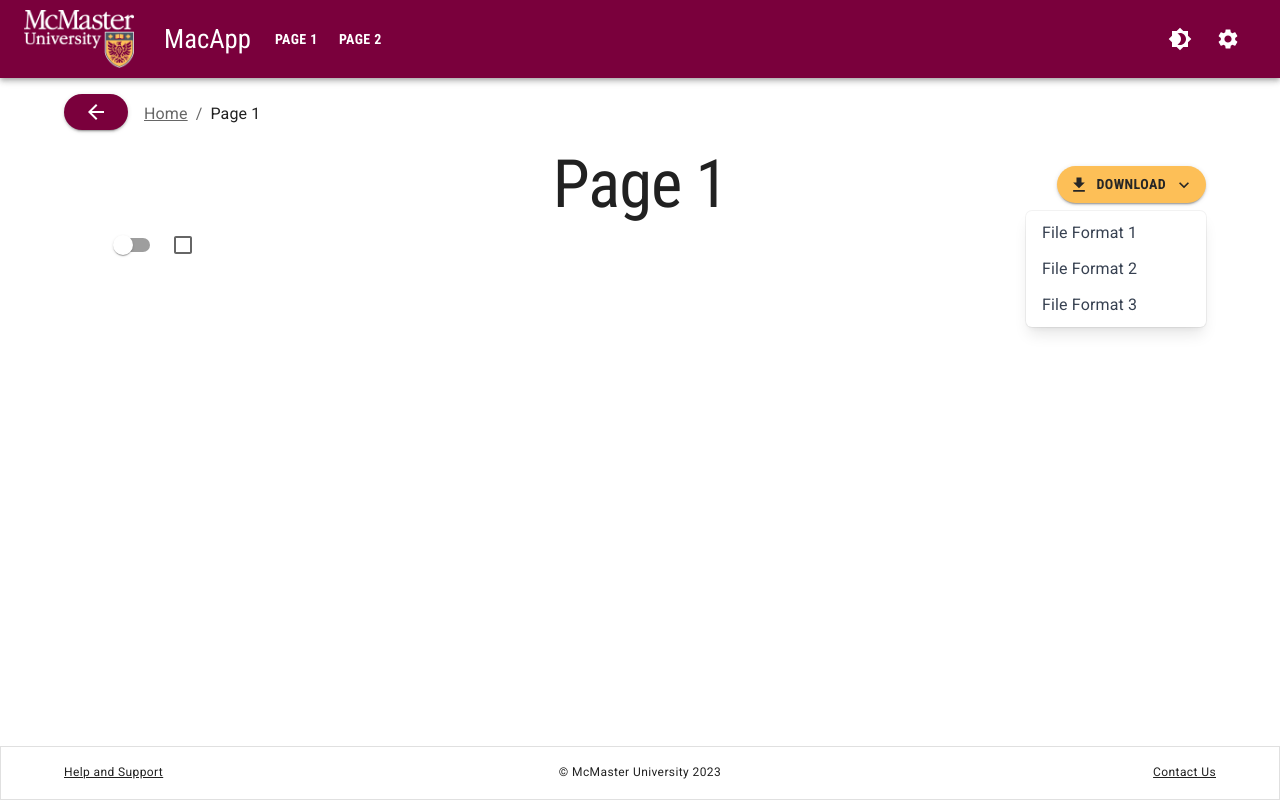
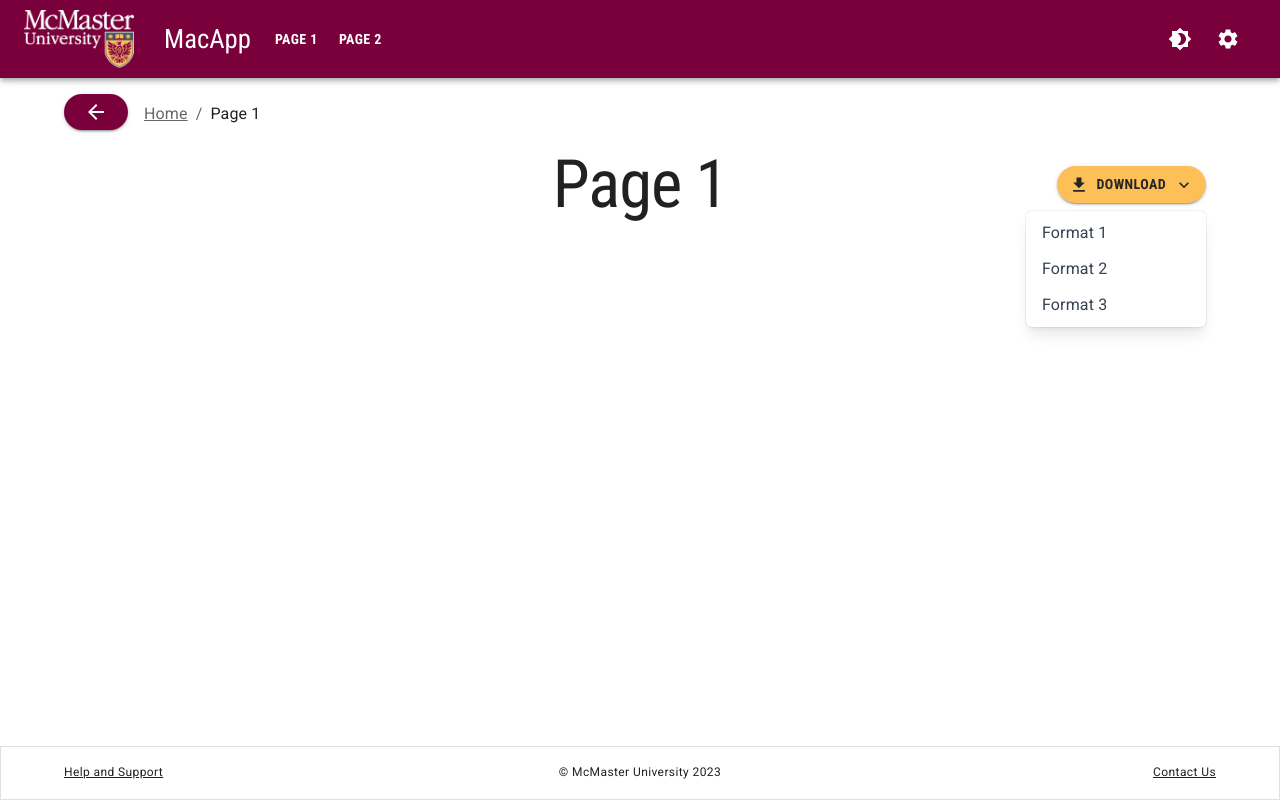
Before and after one commit to McMasterRS/wsr_web-design-guide, a Next.js app: page /page_1 in a window 1280 px wide. Both pictures are taken after a click on the button "DOWNLOAD". Built offline with nearby package versions, Linux system fonts and the light colour scheme.

Commit message:
Revert "added accessible focus indicators"
This reverts commit 991bc4586720b47cbc68e43254da345590bfd860.

```diff
--- a/app/page_1/page.tsx
+++ b/app/page_1/page.tsx
@@ -14,8 +14,6 @@ import Typography from '@mui/material/Typography'
 import {MacButton} from "@/components/MacComponents/MacButton";
 import useMediaQuery from '@mui/material/useMediaQuery';
 import Tooltip from "@mui/material/Tooltip";
-import {MacSwitch} from "@/components/MacComponents/MacSwitch";
-import {MacCheckbox} from "@/components/MacComponents/MacCheckbox";
 
 const StyledMenu = styled((props: MenuProps) => (
     <Menu
@@ -120,19 +118,15 @@ export default function Page_1() {
                             onClose={handleCloseMenu}
                         >
                             <MenuItem onClick={handleClickMenu}>
-                                File Format 1
+                                Format 1
                             </MenuItem>
                             <MenuItem onClick={handleClickMenu}>
-                                File Format 2
+                                Format 2
                             </MenuItem>
                             <MenuItem onClick={handleClickMenu}>
-                                File Format 3
+                                Format 3
                             </MenuItem>
                         </StyledMenu>
-                    </Box>
-                    <Box paddingLeft={5}>
-                        <MacSwitch {...{ inputProps: { 'aria-label': 'Switch' } }} />
-                        <MacCheckbox {...{ inputProps: { 'aria-label': 'Checkbox' } }} />
                     </Box>
                 </Container>
             </main>
--- a/components/MacComponents/MacButton.tsx
+++ b/components/MacComponents/MacButton.tsx
@@ -7,19 +7,9 @@ interface MacButtonProps extends ButtonProps {
 }
 
 export const MacButton = styled(MuiButton, {shouldForwardProp: (prop) => prop !== "mainColor"})<MacButtonProps>(props => ({
-    backgroundColor:
-        props.mainColor === 'secondary'
-            ? useTheme().palette.secondary.main
-            : useTheme().palette.primary.main,
+    backgroundColor: props.mainColor === 'secondary' ? useTheme().palette.secondary.main:  useTheme().palette.primary.main,
     color: props.mainColor === 'secondary' ? '#262626':  '',
     ':hover': {
         backgroundColor: props.mainColor === 'secondary' ? '#DBDBDD':'#5E6A71',
-        color: useTheme().palette.mode === 'dark' ? (props.mainColor === 'primary' ? '#FFFFFF' : '') : '',
-    },
-    "&:focus-visible": {
-        color: useTheme().palette.mode === 'dark' ? (props.mainColor === 'primary' ? '#FFFFFF' : '') : '',
-        backgroundColor:
-            props.mainColor === 'secondary' ? '#DBDBDD' : '#5E6A71',
-        outline: `2px solid ${useTheme().palette.mode === 'dark' ? (props.mainColor === 'primary' ? '#F4B7C7' : '#dd3765') : (props.mainColor === 'primary' ? 'black' : useTheme().palette.primary.main) }`,
     },
 }));
--- a/components/MacComponents/MacCheckbox.tsx
+++ /dev/null
@@ -1,12 +0,0 @@
-import styled from "@emotion/styled";
-import Checkbox, {CheckboxProps} from "@mui/material/Checkbox";
-import React from "react";
-import {useTheme} from "@mui/material/styles";
-
-export const MacCheckbox = styled((props: CheckboxProps) => (
-    <Checkbox disableFocusRipple {...props} />
-))(({ }) => ({
-    '&.Mui-focusVisible': {
-        outline: `2px solid ${useTheme().palette.primary.main}`,
-    },
-}));
--- a/components/MacComponents/MacNavButton.tsx
+++ b/components/MacComponents/MacNavButton.tsx
@@ -10,9 +10,6 @@ export const MacNavButton = styled(Button)(props => ({
     '&& .MuiTouchRipple-child': {
         backgroundColor: "#D6D6D6",
     },
-    "&:focus-visible": {
-        outline: "2px solid #fff",
-    },
 })) as typeof Button
 
 export const MacIconNavButton = styled(IconButton)(props => ({
@@ -23,7 +20,4 @@ export const MacIconNavButton = styled(IconButton)(props => ({
     '&& .MuiTouchRipple-child': {
         backgroundColor: "#D6D6D6",
     },
-    "&:focus-visible": {
-        outline: "2px solid #fff",
-    },
 })) as typeof IconButton
--- a/components/MacComponents/MacSwitch.tsx
+++ /dev/null
@@ -1,20 +0,0 @@
-import styled from "@emotion/styled";
-import Switch, {SwitchProps} from "@mui/material/Switch";
-import React from "react";
-
-export const MacSwitch = styled((props: SwitchProps) => (
-    <Switch disableFocusRipple {...props} />
-))(({ }) => ({
-    '& .MuiSwitch-switchBase': {
-        '&.Mui-focusVisible .MuiSwitch-thumb': {
-            backgroundColor: '#5E6A71',
-            outline: `3px solid #F4B7C7`,
-        },
-    },
-    '& .MuiSwitch-switchBase.Mui-checked': {
-        '&.Mui-focusVisible .MuiSwitch-thumb': {
-            backgroundColor: '#dd3765',
-            outline: '3px solid #fdd287',
-        },
-    }
-}));
--- a/components/Provider/Provider.tsx
+++ b/components/Provider/Provider.tsx
@@ -48,18 +48,6 @@ export function Provider({ children } : {children: React.ReactNode}) {
                         main: secondary_color
                     },
                 },
-                components: {
-                    ...themeOptions.components,
-                    MuiButtonBase: {
-                        styleOverrides: {
-                            root: {
-                                "&:focus-visible": {
-                                    outline: `2px solid ${primary_color}`,
-                                },
-                            },
-                        },
-                    }
-                }
             }),
         [themeMode, prefersDarkMode]
     )
```
